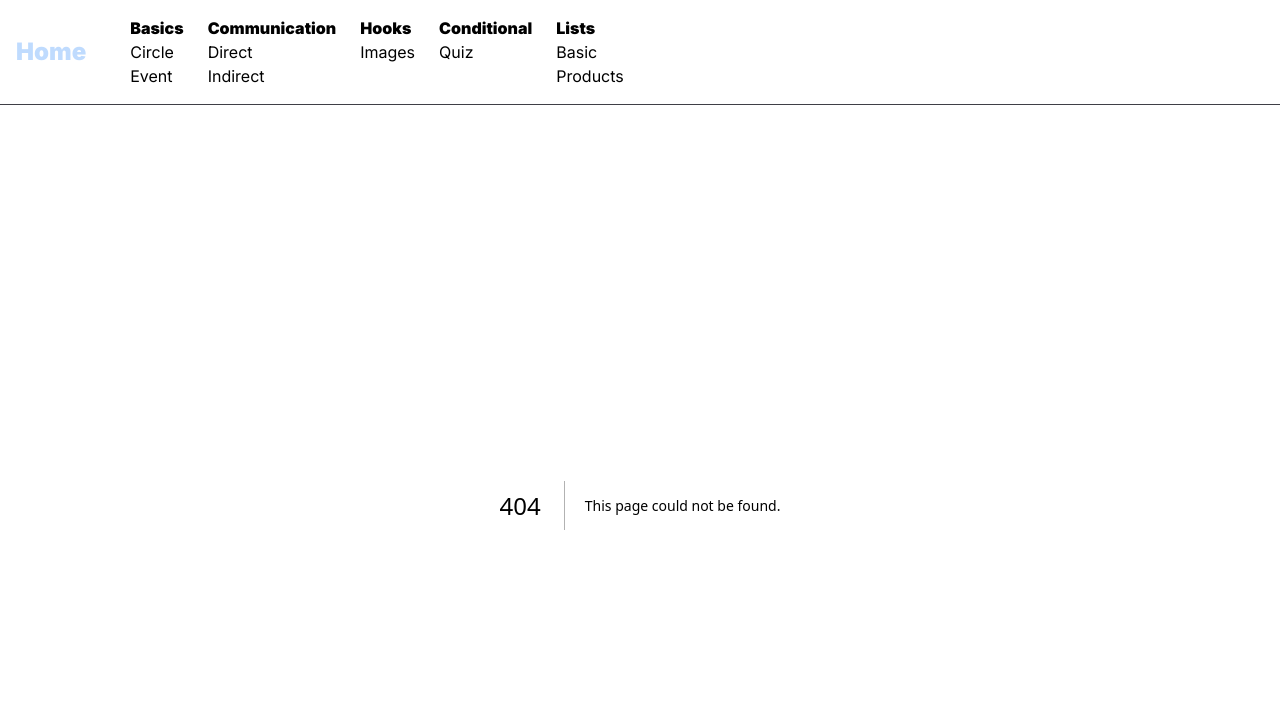
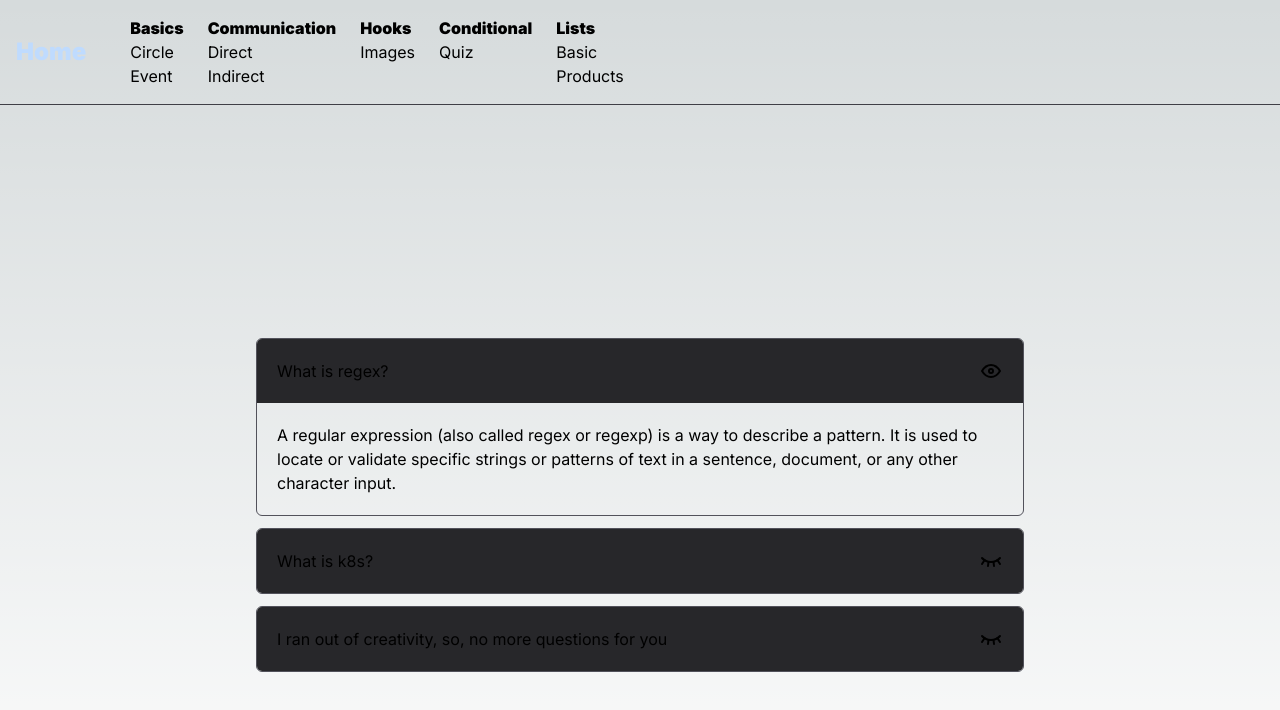
Before and after one commit to yan-levy/intense-react, a Next.js app: page /pages/conditional/quiz in a window 1280 px wide. Before the commit this address had no page. Shown: the top 710 px of the page. Built offline with nearby package versions, Linux system fonts and the light colour scheme.

Commit message:
✨ feat: basics and quiz

```diff
--- /dev/null
+++ b/src/app/components/conditional/question/Question.tsx
@@ -0,0 +1,45 @@
+"use client";
+
+import { IconEyeClosed, IconEye } from "@tabler/icons-react";
+import React from "react";
+
+interface QuestionProps {
+  index: number;
+  question: string;
+  answer: string;
+  open: boolean;
+  changeVisibility: (index: number) => void;
+}
+
+function Question(props: QuestionProps) {
+  return (
+    <div
+      className={`
+        border border-zinc-600 rounded-md overflow-hidden cursor-pointer select-none
+        w-[90%] md:w-3/5
+      `}
+      onClick={() => {
+        props.changeVisibility(props.index);
+      }}
+    >
+      <div
+        className={`
+      bg-zinc-800 p-5 flex justify-between hover:bg-zinc-700`}
+      >
+        <span>{props.question}</span>
+        {props.open ? <IconEye /> : <IconEyeClosed />}
+      </div>
+      {props.open && (
+        <div
+          className={`
+        p-5 cursor-pointer select-none
+        `}
+        >
+          {props.answer}
+        </div>
+      )}
+    </div>
+  );
+}
+
+export default Question;
--- /dev/null
+++ b/src/app/components/conditional/quiz/Quiz.tsx
@@ -0,0 +1,44 @@
+"use client";
+
+import React, { useState } from "react";
+import Question from "../question/Question";
+
+function Quiz() {
+  const [active, setActive] = useState<number>(0);
+
+  function changeVisibility(index: number) {
+    if (index === active) {
+      setActive(-1);
+    } else {
+      setActive(index);
+    }
+  }
+
+  return (
+    <div className="flex flex-col justify-center items-center h-screen gap-3">
+      <Question
+        index={0}
+        open={active === 0}
+        question="What is regex?"
+        answer="A regular expression (also called regex or regexp) is a way to describe a pattern. It is used to locate or validate specific strings or patterns of text in a sentence, document, or any other character input."
+        changeVisibility={changeVisibility}
+      />
+      <Question
+        index={1}
+        open={active === 1}
+        question="What is k8s?"
+        answer="~~lazy answer: just an abbreviation of Kubernetes"
+        changeVisibility={changeVisibility}
+      />
+      <Question
+        index={2}
+        open={active === 2}
+        question="I ran out of creativity, so, no more questions for you"
+        answer="An answer for an nonexistent question"
+        changeVisibility={changeVisibility}
+      />
+    </div>
+  );
+}
+
+export default Quiz;
--- a/src/app/page.tsx
+++ b/src/app/page.tsx
@@ -1,7 +1,9 @@
 export default function Home() {
   return (
     <div>
-      <h1>home</h1>
+      <h1 className="flex justify-center items-center font-black text-4xl h-screen">
+        Home
+      </h1>
     </div>
   );
 }
--- /dev/null
+++ b/src/app/pages/conditional/quiz/page.tsx
@@ -0,0 +1,13 @@
+import Question from "@/app/components/conditional/question/Question";
+import Quiz from "@/app/components/conditional/quiz/Quiz";
+import React from "react";
+
+function Faq() {
+  return (
+    <div>
+      <Quiz />
+    </div>
+  );
+}
+
+export default Faq;
--- /dev/null
+++ b/src/app/pages/lists/basic/page.tsx
@@ -0,0 +1,39 @@
+import ProgrammingLanguages from "@/app/components/lists/ProgrammingLanguages";
+import React from "react";
+import { IconBrandJavascript } from "@tabler/icons-react";
+
+const programmingLanguages = [
+  "Javascript",
+  "Python",
+  "Java",
+  "C/C++",
+  "C#",
+  "PHP",
+  "Kotlin",
+  "Swift",
+  "Go",
+  "R",
+];
+
+function page() {
+  return (
+    <div
+      className={`
+        flex flex-col justify-center items-center h-screen
+    `}
+    >
+      <h1
+        className={`
+        flex items-center gap-2
+      text-2xl font-black
+      `}
+      >
+        <IconBrandJavascript size={50} stroke={1} className="text-amber-200" />
+        Top 10 Programming Languages 2023
+      </h1>
+      <ProgrammingLanguages languages={programmingLanguages} />
+    </div>
+  );
+}
+
+export default page;
```
Also changed, not shown: src/app/pages/basics/circle/page.tsx (renamed from src/app/pages/basics/page.tsx).
